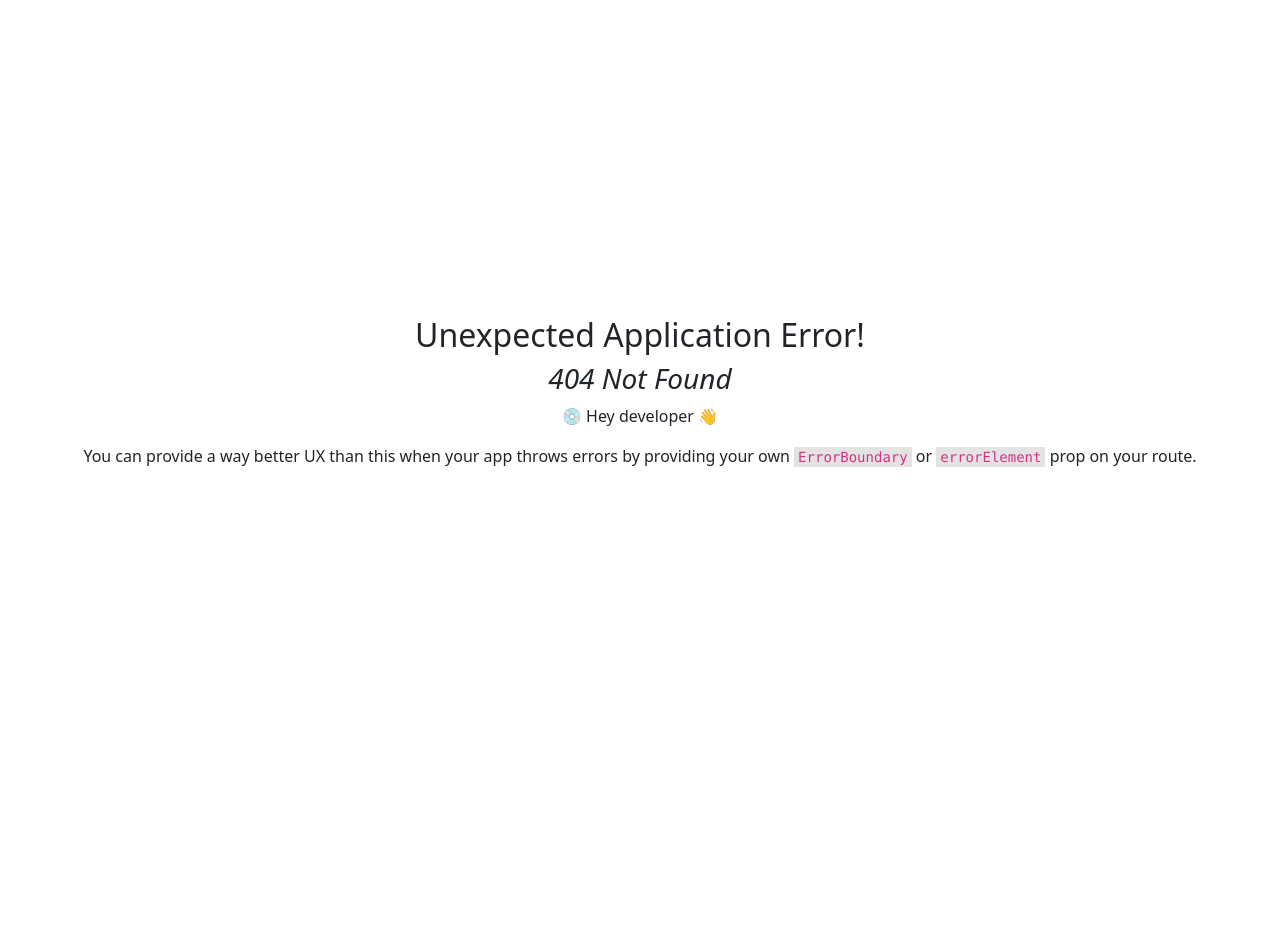
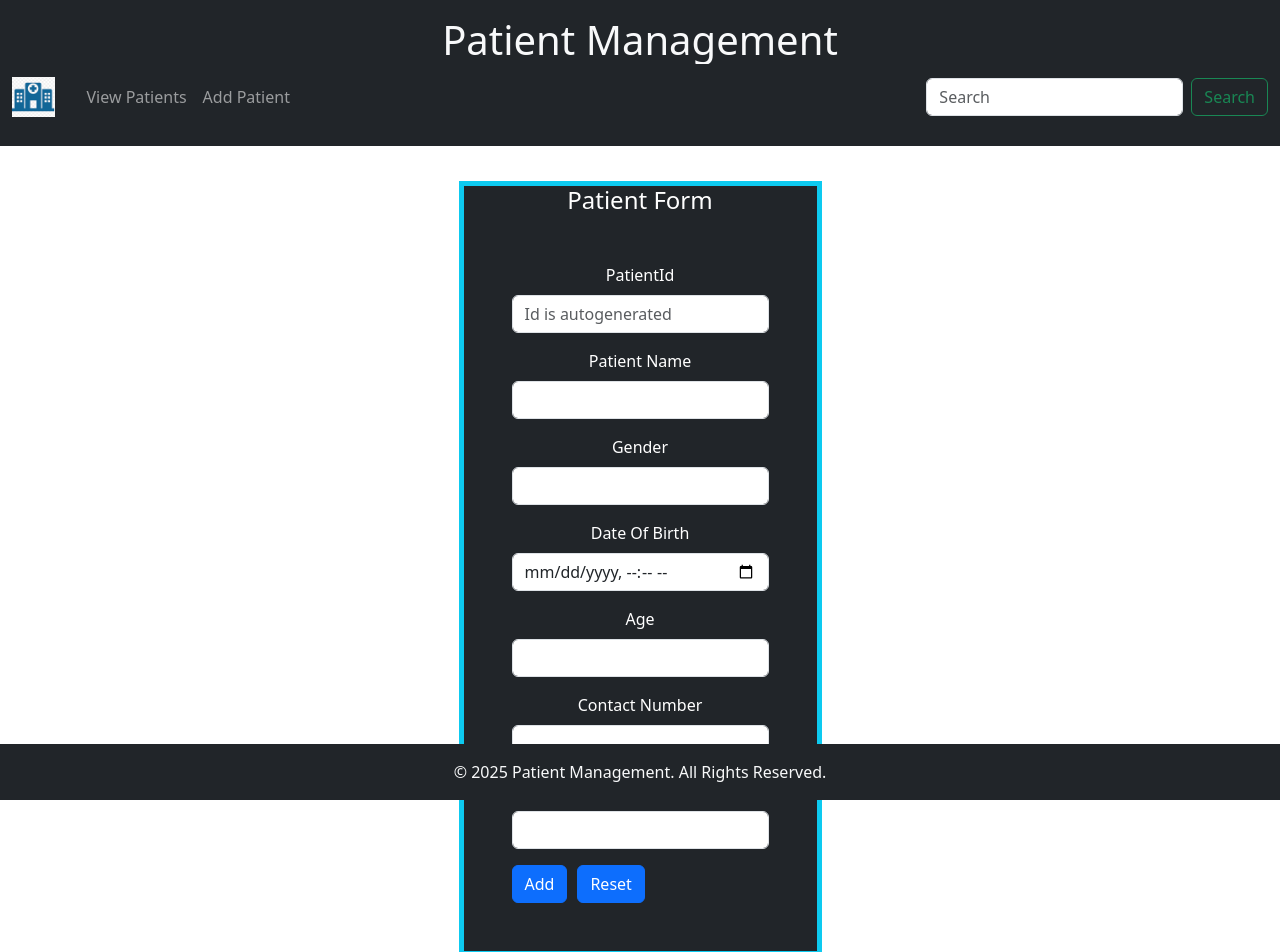
Before and after one commit to Akshayyadav11/patient-crud-app-patient-dev, a React (Vite) app: page /add_patients in a window 1280 px wide. Before the commit this address had no page. Shown: the top 952 px of the page. Before the commit the page ends 800 px from the top, so only its background shows below. Built offline with nearby package versions, Linux system fonts and the light colour scheme.

Commit message:
edit, delete

```diff
--- a/src/business_logic/crud.js
+++ b/src/business_logic/crud.js
@@ -8,3 +8,32 @@ export async function getAllPatientsAPI() {
    return resp.data
 
 }
+
+export async function getPatientsById(id) {
+   console.log('getPatientsById called');
+   const resp = await axios.get(`${url}/${id}`)
+   return resp.data
+
+}
+
+
+export async function updatePatientsById(id, updatedPatientData) {
+   console.log('updatePatientsById called');
+   const resp = await axios.put(`${url}/${id}`, updatedPatientData)
+   return resp.data
+
+}
+
+export async function deletePatientsById(id) {
+   const resp = await axios.delete(`${url}/${id}`)
+   return resp.data
+
+}
+
+
+export async function addPatient(empData) {
+   const resp = await axios.post(url, empData)
+   console.log("Patient added successfully:", resp.data);
+   return resp.data
+
+}
--- a/src/main.jsx
+++ b/src/main.jsx
@@ -6,6 +6,8 @@ import { Patient } from './patient/Patient.jsx'
 import { createBrowserRouter, RouterProvider } from 'react-router-dom';
 
 import "bootstrap/dist/css/bootstrap.min.css";
+import { getPatientsById } from './business_logic/crud.js'
+import { PatientForm } from './patient_form/PatientForm.jsx'
 
 
 let routes=[
@@ -17,7 +19,22 @@ let routes=[
         {
             path:'list_patients',
             element:<Patient />
-        }
+        },
+        {
+
+          path:'edit_patients/:id',
+          element:<PatientForm />,
+          loader: async({params})=>{
+              return await getPatientsById(params.id)
+          }
+
+      },
+      {
+
+        path:'add_patients',
+        element:<PatientForm />
+
+    },
     ]
   }
 ]
--- a/src/patient/Patient.jsx
+++ b/src/patient/Patient.jsx
@@ -1,6 +1,6 @@
 import { useEffect, useState } from "react";
 import { Link } from "react-router-dom";
-import { getAllPatientsAPI } from "../business_logic/crud";
+import { deletePatientsById, getAllPatientsAPI } from "../business_logic/crud";
 import { PatientCard } from "../patient_card/PatientCard";
 
 
@@ -18,12 +18,24 @@ export function Patient(){
     }
 
 
+    async function deletePatient(id) {
+
+        console.log("emp id",id);
+
+        const del_result = await deletePatientsById(id);
+        console.log('del_result',del_result);
+        if (del_result !=null)
+            getAllPatient();
+    }
+
+
+
     useEffect(()=>{
         getAllPatient();
     },[]);
 
     /* mutiple cards : EmployeeCard: reused it  */
-    const patient_cards=neo_patients.map((patient, index)=><PatientCard key={"patient_card"+index} patient={patient}/>)
+    const patient_cards=neo_patients.map((patient, index)=><PatientCard key={"patient_card"+index} patient={patient} deletePatient={deletePatient}/>)
     /*UI : JSX, JS{}*/
     return(
         <div>
--- a/src/patient_card/PatientCard.jsx
+++ b/src/patient_card/PatientCard.jsx
@@ -2,7 +2,7 @@ import { Button } from "bootstrap";
 import { Link } from "react-router";
 
 /* single card design */
-export function PatientCard({patient}){
+export function PatientCard({patient, deletePatient}){
 
     return (
         <div className="card" style={{width: "18rem", margin:"10px"}}>
@@ -20,7 +20,7 @@ export function PatientCard({patient}){
             <div className="card-body">
                 <Link to={`/edit_patients/${patient.id}`} className="card-link" >Edit</Link>
 
-                {/* <button onClick={()=>{deletePatient(patient.patient_Id)}} className="btn btn-link">Delete</button> */}
+                <button onClick={()=>{deletePatient(patient.id)}} className="btn btn-link">Delete</button>
 
                 {/* <a href="#" className="card-link" onClick={showAlert}>DELETE</a> {/* ()=>showAlert()  */}
                 {/* <a href="#" className="card-link" onClick={()=>{showpatientId(patient.patientId)}}>test</a> */}
--- /dev/null
+++ b/src/patient_form/PatientForm.jsx
@@ -0,0 +1,124 @@
+import { useEffect, useState } from "react";
+import { useLoaderData, useLocation, useNavigate, useParams } from "react-router";
+import { addPatient, getAllPatientsAPI, updatePatientsById } from "../business_logic/crud";
+
+export function PatientForm(){
+    let {id} = useParams();
+    let navigate = useNavigate();
+    let location = useLocation();
+    let patientDataLoader = useLoaderData();
+
+    let resetPatient = {
+        id:'',
+        patientName:"",
+        gender:"",
+        date_of_birth:"",
+        age:"",
+        contact_number:"",
+        address:""
+    }
+    function initialState(){
+        if(location.pathname.includes('edit_patients'))
+            return patientDataLoader
+        else
+
+            return resetPatient
+    }
+    let [patient, setPatient]=useState(()=>initialState());
+
+    function clearForm() {
+        setPatient(resetPatient)
+
+    }
+    function getDetails(ev){
+
+        console.log(ev.target.value);
+        console.log(ev.target.name);
+        setPatient({...patient, [ev.target.name]:ev.target.value}); // copy, key value replace
+
+    }
+    /* useEffect : to manage lifecycle of functional component
+    1. intially useEffect gets called when componets gets mounted
+    ( note : in development mode components gets mounted 2 times)
+    2. after that useEffect hook gets called everytime when UI gets updated due to state change in variable */
+    useEffect(()=>{
+        /* later we will pass this object to the backend */
+        console.log(patient);
+        console.log(location);
+        console.log('patientDataLoader-',patientDataLoader);
+
+
+    });
+
+    async function handlePatientSubmit(eve){
+        eve.preventDefault();
+        if(patient.id){
+            const update_data = await updatePatientsById(patient.id, patient)
+            if (update_data!=null) {
+                alert(`Patient ${update_data.id} updated successfully !`)
+                navigate('/list_patients')
+            }
+        }
+        else{
+            const add_data = await addPatient(patient);
+            if (add_data!=null) {
+                alert(`Patient with ${add_data.id} added successfully !`)
+                navigate('/list_patients')
+            }
+
+        }
+        }
+
+    return(
+        <div className="border border-5 border-info bg-dark text-white" style={{margin:'5px 100px'}}>
+        <h4 className="text-center">Patient Form</h4>
+        <form className="m-5" onSubmit={handlePatientSubmit}>
+        <div className="mb-3">
+                <label htmlFor="id" className="form-label">PatientId</label>
+                <input type="text" className="form-control" value={patient.id} placeholder="Id is autogenerated"
+                onChange={getDetails} id="id" name="id" readOnly />
+            </div>
+            <div className="mb-3">
+                <label htmlFor="patientName" className="form-label">Patient Name</label>
+                <input type="text" className="form-control" value={patient.patientName}
+                onChange={getDetails} id="patientName" name="patientName"/>
+            </div>
+            <div className="mb-3">
+                <label htmlFor="gender" className="form-label">Gender</label>
+                <input type="text" className="form-control" id="gender" name="gender" value={patient.gender}
+                onChange={getDetails}  />
+            </div>
+            <div className="mb-3">
+                <label htmlFor="date_of_birth" className="form-label">Date Of Birth</label>
+                <input type="datetime-local" className="form-control" id="date_of_birth"  name="date_of_birth"
+                value={patient.date_of_birth} onChange={getDetails}  />
+            </div>
+            <div className="mb-3">
+                <label htmlFor="age" className="form-label">Age</label>
+                <input type="number" className="form-control" id="age"  name="age"
+                value={patient.age} onChange={getDetails}  />
+
+            </div>
+            <div className="mb-3">
+                <label htmlFor="contact_number" className="form-label">Contact Number</label>
+                <input type="number" className="form-control" id="contact_number"  name="contact_number"
+                value={patient.contact_number} onChange={getDetails}  />
+
+            </div>
+            <div className="mb-3">
+                <label htmlFor="address" className="form-label">Address</label>
+                <input type="text" className="form-control" id="address" name="address" value={patient.address}
+                onChange={getDetails}  />
+            </div>
+
+
+
+            <div style={{ display: "flex", gap: "10px" }}>
+                <button type="submit" className="btn btn-primary">{location.pathname.includes('edit_patients') ? 'Update':'Add'}</button>
+                <button type="reset" onClick={clearForm} className="btn btn-primary">Reset</button>
+            </div>
+        </form>
+        </div>
+
+    );
+}
```
